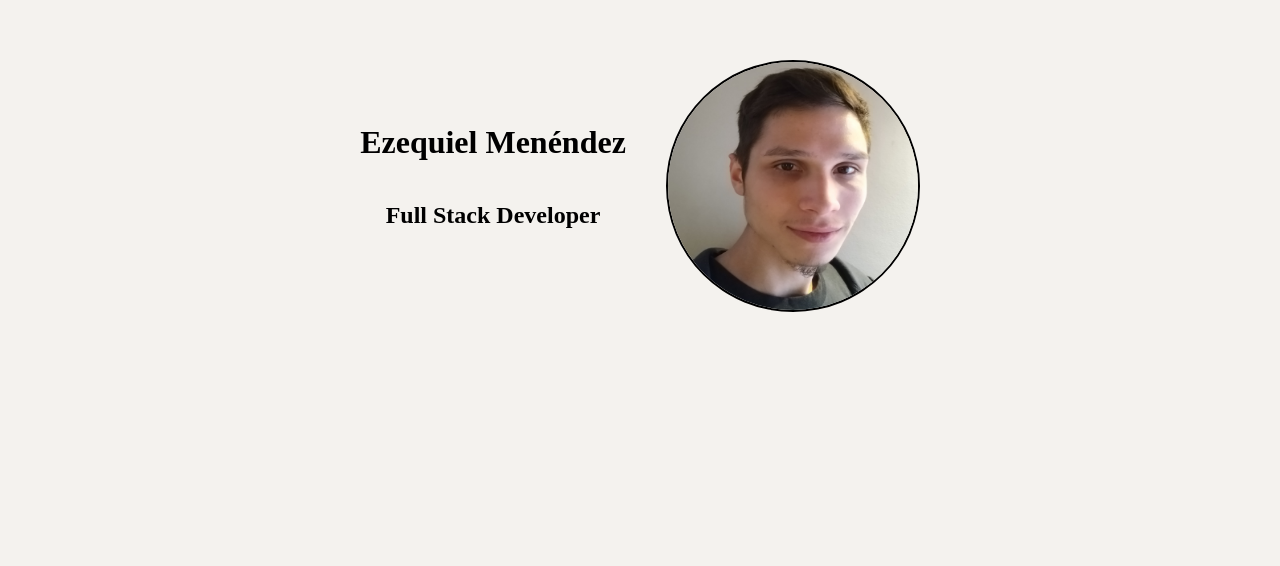
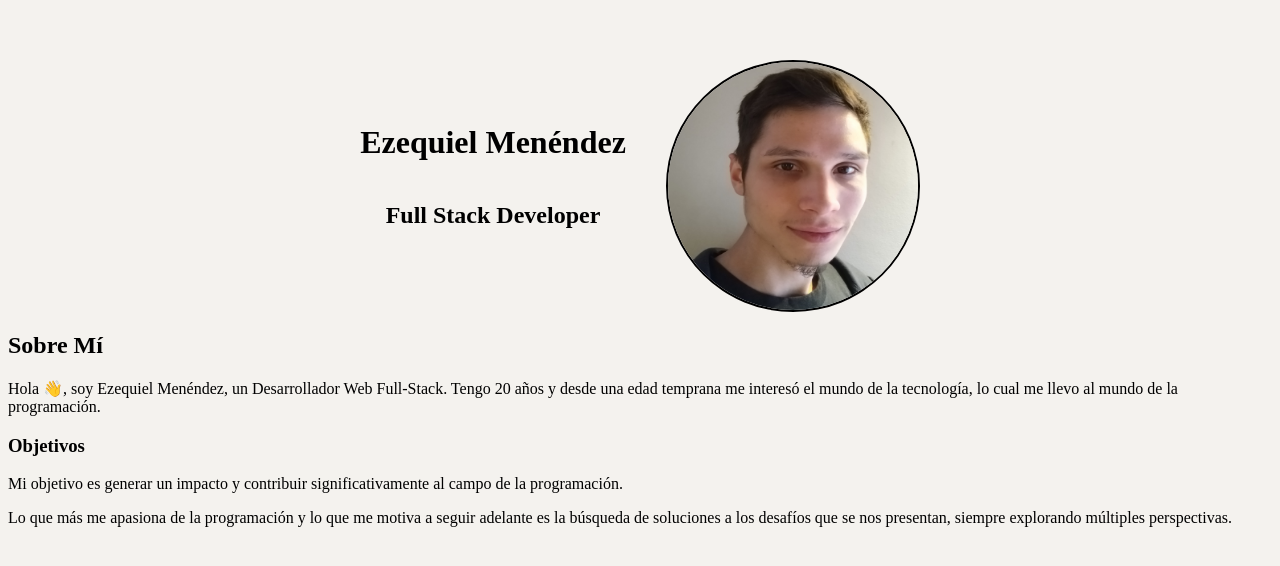
Before and after one commit to EzequielMenendez/portfolio_EM, a React (Vite) app in the folder client/: page / in a window 1280 px wide. Shown: the part 120-686 px from the top of the page. Built offline with nearby package versions, Linux system fonts and the light colour scheme.

Commit message:
add About Me

```diff
--- a/client/src/App.jsx
+++ b/client/src/App.jsx
@@ -1,3 +1,4 @@
+import AboutMe from "./components/AboutMe/AboutMe"
 import NavBar from "./components/NavBar/NavBar"
 import Welcome from "./components/Welcome/Welcome"
 
@@ -6,6 +7,7 @@ function App() {
     <>
       <NavBar />
       <Welcome />
+      <AboutMe />
     </>
   )
 }
--- a/client/src/components/AboutMe/AboutMe.jsx
+++ b/client/src/components/AboutMe/AboutMe.jsx
@@ -0,0 +1,17 @@
+const AboutMe = ()=>{
+    return (
+        <div id="about">
+            <h2>Sobre Mí</h2>
+            <div>
+                <p>Hola 👋, soy Ezequiel Menéndez, un Desarrollador Web Full-Stack. Tengo 20 años y desde una edad temprana me interesó el mundo de la tecnología, lo cual me llevo al mundo de la programación.</p>
+            </div>
+            <h3>Objetivos</h3>
+            <div>
+                <p>Mi objetivo es generar un impacto y contribuir significativamente al campo de la programación.</p>
+                <p>Lo que más me apasiona de la programación y lo que me motiva a seguir adelante es la búsqueda de soluciones a los desafíos que se nos presentan, siempre explorando múltiples perspectivas.</p>
+            </div>
+        </div>
+    )
+}
+
+export default AboutMe
--- a/client/src/components/NavBar/NavBar.jsx
+++ b/client/src/components/NavBar/NavBar.jsx
@@ -6,4 +6,4 @@ function NavBar() {
     );
 }
 
-  export default NavBar;
+export default NavBar;
```
